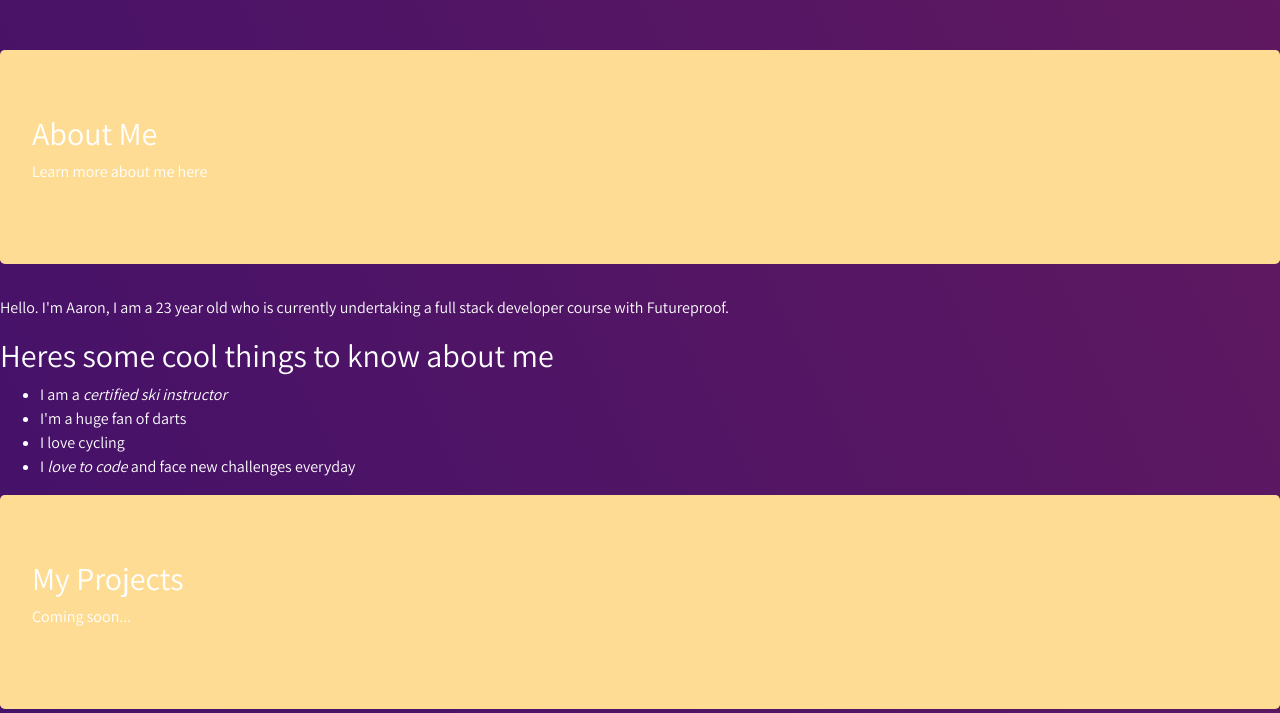
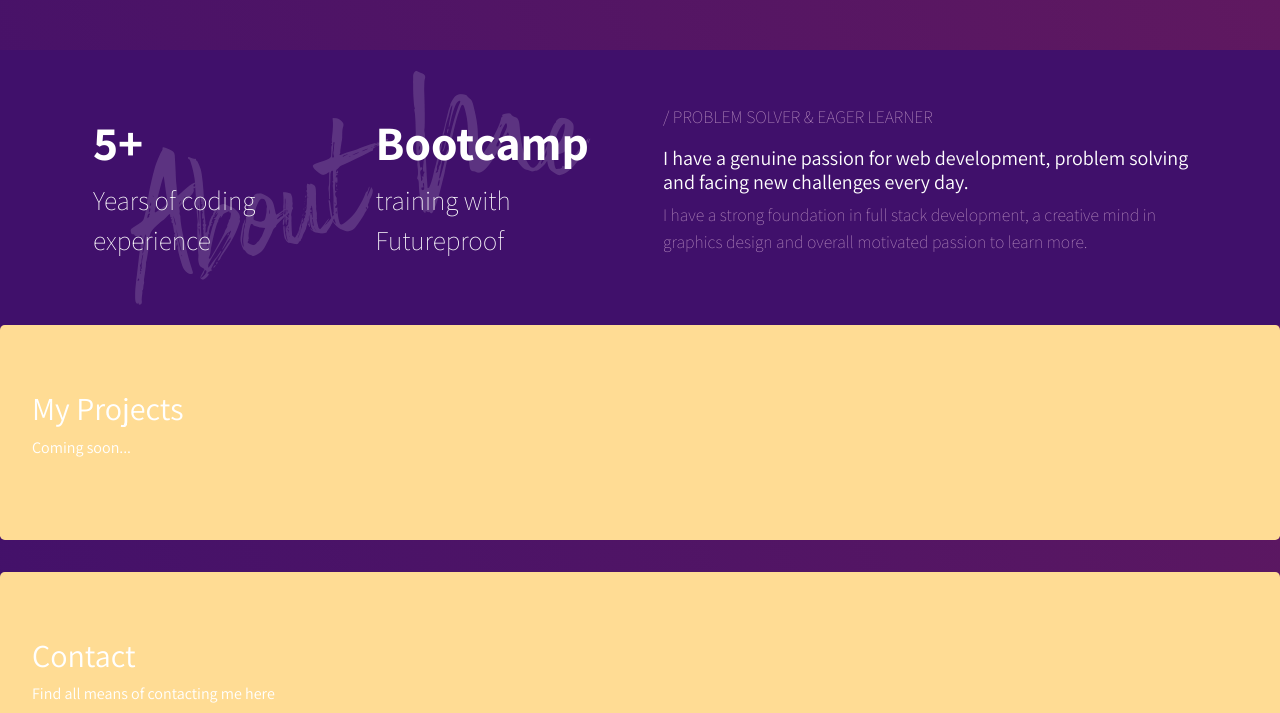
Before and after one commit to HeyAero/aaron_yates_portfolio, a plain HTML site: page index.html in a window 1280 px wide. Shown: the part 667-1380 px from the top of the page. Drawn offline with nearby package versions, Linux system fonts and the light colour scheme.

Commit message:
update about section and styling

```diff
--- a/index.html
+++ b/index.html
@@ -9,7 +9,11 @@
     <meta charset="UTF-8" />
     <meta http-equiv="X-UA-Compatible" content="IE=edge" />
     <meta name="viewport" content="width=device-width, initial-scale=1.0" />
-    <link href="https://stackpath.bootstrapcdn.com/bootstrap/4.5.2/css/bootstrap.min.css" rel="stylesheet" type="text/css">
+    <link
+      href="https://stackpath.bootstrapcdn.com/bootstrap/4.5.2/css/bootstrap.min.css"
+      rel="stylesheet"
+      type="text/css"
+    />
     <link href="style.css" rel="stylesheet" type="text/css" />
     <title>Aaron Yates - Portfolio</title>
   </head>
@@ -33,13 +37,23 @@
       <section class="welcome container">
         <div class="row">
           <div class="col-md-7 align-self-end p-5">
-            <img src="assets/images/me.png" alt="an image of me">
+            <img src="assets/images/me.png" alt="an image of me" />
             <h1 class="welcome-title">AARON YATES</h1>
           </div>
           <div class="col-md p-3">
-            <p>HELLO THERE</p>
-            <h5>Trainee Full Stack Developer with the fantastic <a href="https://getfutureproof.co.uk/" target="blank">Futureproof</a></h5>
-            <p>With the great training from Futureproof I have experience in all aspects of the web development cycle. Combining these skills I learnt and skills I brought together from my own learning, I am able to design, create and deploy responsive websites.</p>
+            <p>/ HELLO THERE</p>
+            <h5>
+              Trainee Full Stack Developer with the fantastic
+              <a href="https://getfutureproof.co.uk/" target="blank"
+                >Futureproof</a
+              >
+            </h5>
+            <p>
+              With the great training from Futureproof I have experience in all
+              aspects of the web development cycle. Combining these skills I
+              learnt and skills I brought together from my own learning, I am
+              able to design, create and deploy responsive websites.
+            </p>
             <a class="scroll-text align-text-bottom">scroll for more</a>
           </div>
         </div>
@@ -48,22 +62,39 @@
         About me section
       -->
       <section class="about">
-        <div class="jumbotron">
-          <h2>About Me</h2>
-          <p>Learn more about me here</p>
+        <div class="container py-2">
+          <div class="row align-items-center">
+            <div class="about-highlight col-md py-5 m-2">
+              <div class="row">
+                <div class="col-sm">
+                  <h4>5+</h4>
+                  <span>Years of coding experience</span>
+                </div>
+                <div class="col-sm">
+                  <h4>Bootcamp</h4>
+                  <span>training with Futureproof</span>
+                </div>
+              </div>
+            </div>
+            <div class="col-md p-1 m-2">
+              <p>/ PROBLEM SOLVER & EAGER LEARNER</p>
+              <h5>
+                I have a genuine passion for web development, problem solving
+                and facing new challenges every day.
+              </h5>
+              <p>
+                I have a strong foundation in full stack development, a creative
+                mind in graphics design and overall motivated passion to learn
+                more.
+              </p>
+            </div>
+          </div>
+          <div class="row">
+            <div class="col-md"></div>
+            <div class="col-md"></div>
+            <div class="col-md"></div>
+          </div>
         </div>
-        <p>
-          Hello. I'm Aaron, I am a 23 year old who is currently undertaking a full
-          stack developer course with Futureproof.
-
-          <h2>Heres some cool things to know about me</h2>
-          <ul>
-            <li>I am a <em>certified ski instructor</em></li>
-            <li>I'm a huge fan of darts</li>
-            <li>I love cycling</li>
-            <li>I <em>love to code</em> and face new challenges everyday</li>
-          </ul>
-        </p>
       </section>
       <!--
         Projects section
--- a/style.css
+++ b/style.css
@@ -78,7 +78,8 @@ footer {
   min-height: 80vh;
 }
 
-.welcome p {
+.welcome p,
+.about p {
   color: rgb(178, 136, 187);
   font-weight: 200;
   font-size: 1.1rem;
@@ -109,3 +110,24 @@ footer {
 .scroll-text {
   font-weight: 700;
 }
+
+.about {
+  background-color: rgb(64, 16, 107);
+}
+
+.about-highlight {
+  background-image: url('assets/images/about.png');
+  background-repeat: no-repeat;
+  background-position: center center;
+}
+
+.about h4 {
+  font-weight: 700;
+  font-size: 3rem;
+}
+
+.about span {
+  font-weight: 200;
+  color: white;
+  font-size: 1.7rem;
+}
```
Also changed, not shown: assets/images/about.png (added).
